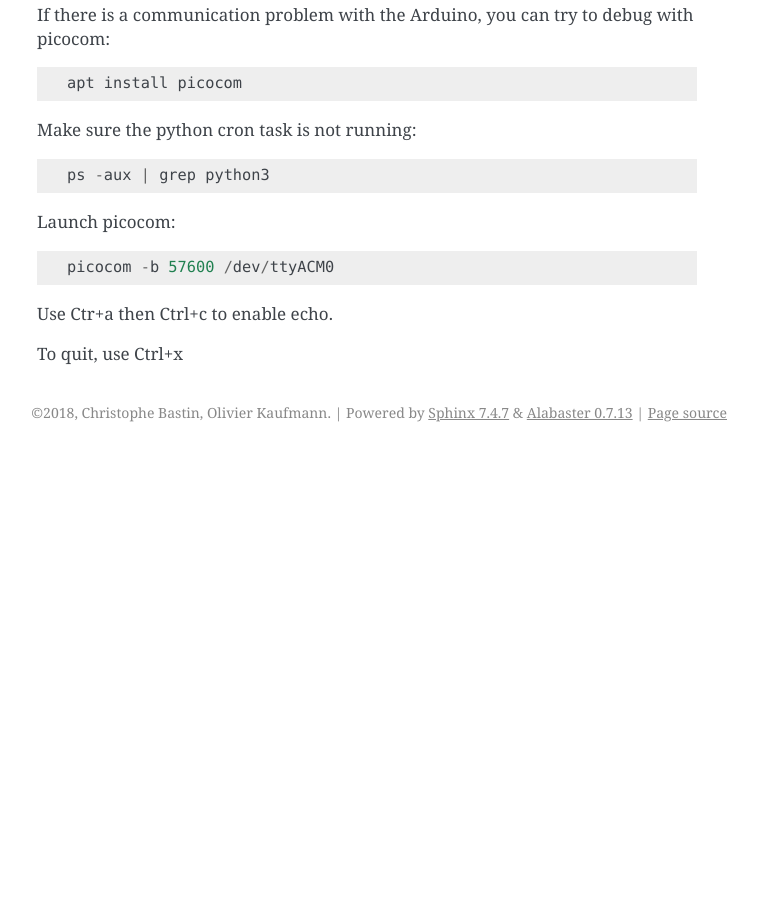
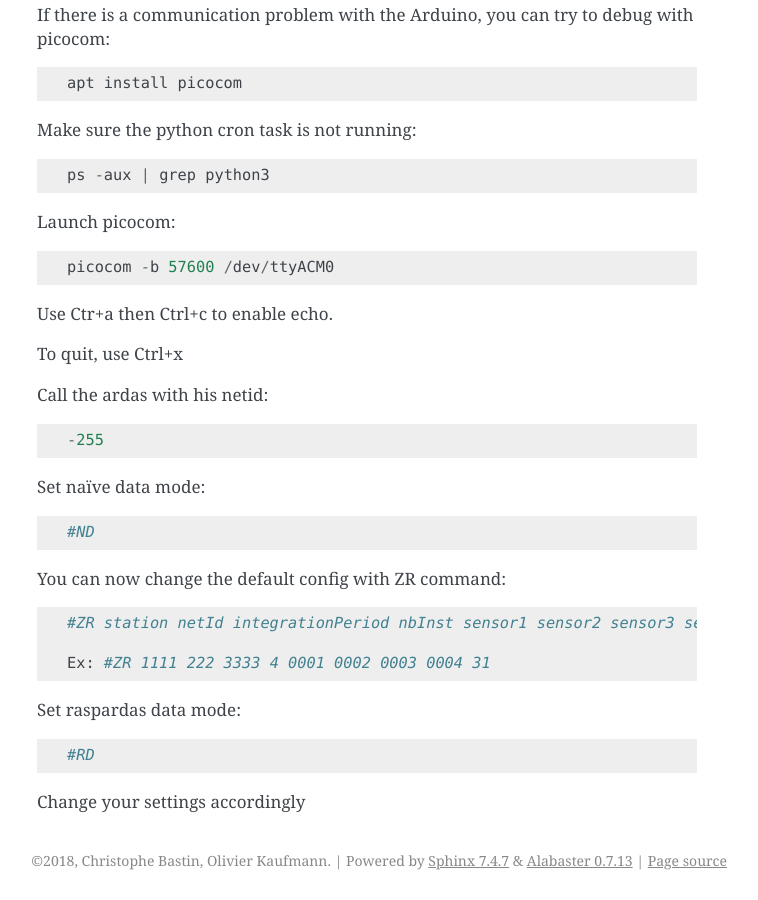
Before and after one commit to UMONS-GFA/ardas-tools, a Sphinx documentation site: the page built from docs/source/getting_started.rst, in a window 1280 px wide and 900 px high, scrolled down 3908 px. Shown: the whole window, without its empty margins (383-1141 px from the left). Built offline with Sphinx 7.4.7, drawn with Linux system fonts in a browser that asks for light colours; before the commit the page ends 4360 px from its top, so only the background shows below that; some of the changed text lies outside the part shown.

Commit message:
update doc, explain how to reconfigure netid

```diff
--- a/docs/source/getting_started.rst
+++ b/docs/source/getting_started.rst
@@ -105,7 +105,7 @@ You can use the *uncalibrated_sensors_generator.py* script to generate 4 uncalib
 
 Configure the ardas
 -------------------
-* Set the default arduino config ::
+* Set the default arduino config, default netid will be 255::
 
         bash reset_arduino_EEPROM.sh
 
@@ -184,3 +184,22 @@ Launch picocom::
 Use Ctr+a then Ctrl+c to enable echo.
 
 To quit, use Ctrl+x
+
+Call the ardas with his netid::
+
+    -255
+Set naïve data mode::
+
+    #ND
+
+You can now change the default config with ZR command::
+
+    #ZR station netId integrationPeriod nbInst sensor1 sensor2 sensor3 sensor4 code
+
+    Ex: #ZR 1111 222 3333 4 0001 0002 0003 0004 31
+
+Set raspardas data mode::
+
+    #RD
+
+Change your settings accordingly
```
